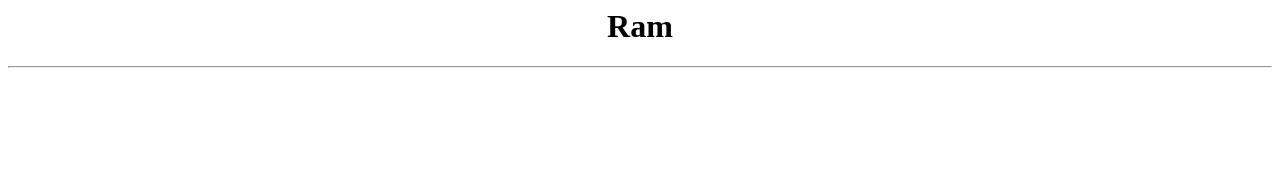
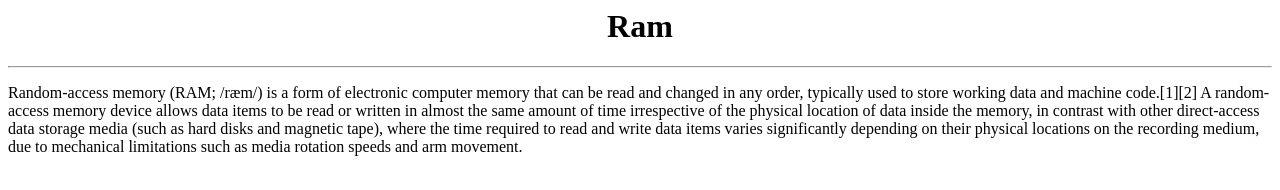
Before and after one commit to VenkatEsh22032001/MyProjectRepo, a plain HTML site: page index.html in a window 1280 px wide. Drawn offline with Linux system fonts and the light colour scheme.

Commit message:
added paragraph

```diff
--- a/index.html
+++ b/index.html
@@ -2,3 +2,4 @@
   <h1>Ram</h1>
 </center>
 <hr>
+<p>Random-access memory (RAM; /ræm/) is a form of electronic computer memory that can be read and changed in any order, typically used to store working data and machine code.[1][2] A random-access memory device allows data items to be read or written in almost the same amount of time irrespective of the physical location of data inside the memory, in contrast with other direct-access data storage media (such as hard disks and magnetic tape), where the time required to read and write data items varies significantly depending on their physical locations on the recording medium, due to mechanical limitations such as media rotation speeds and arm movement.</p>
```
